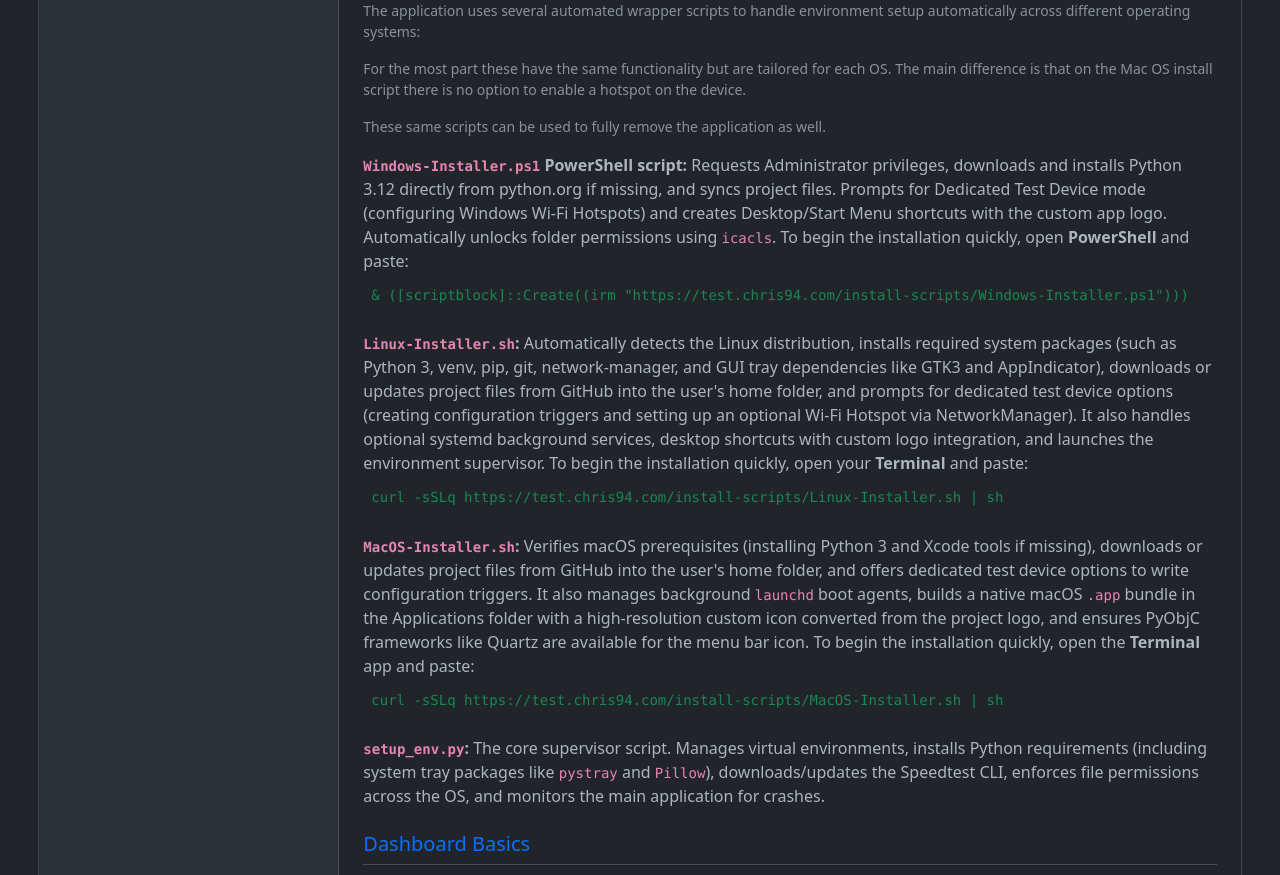
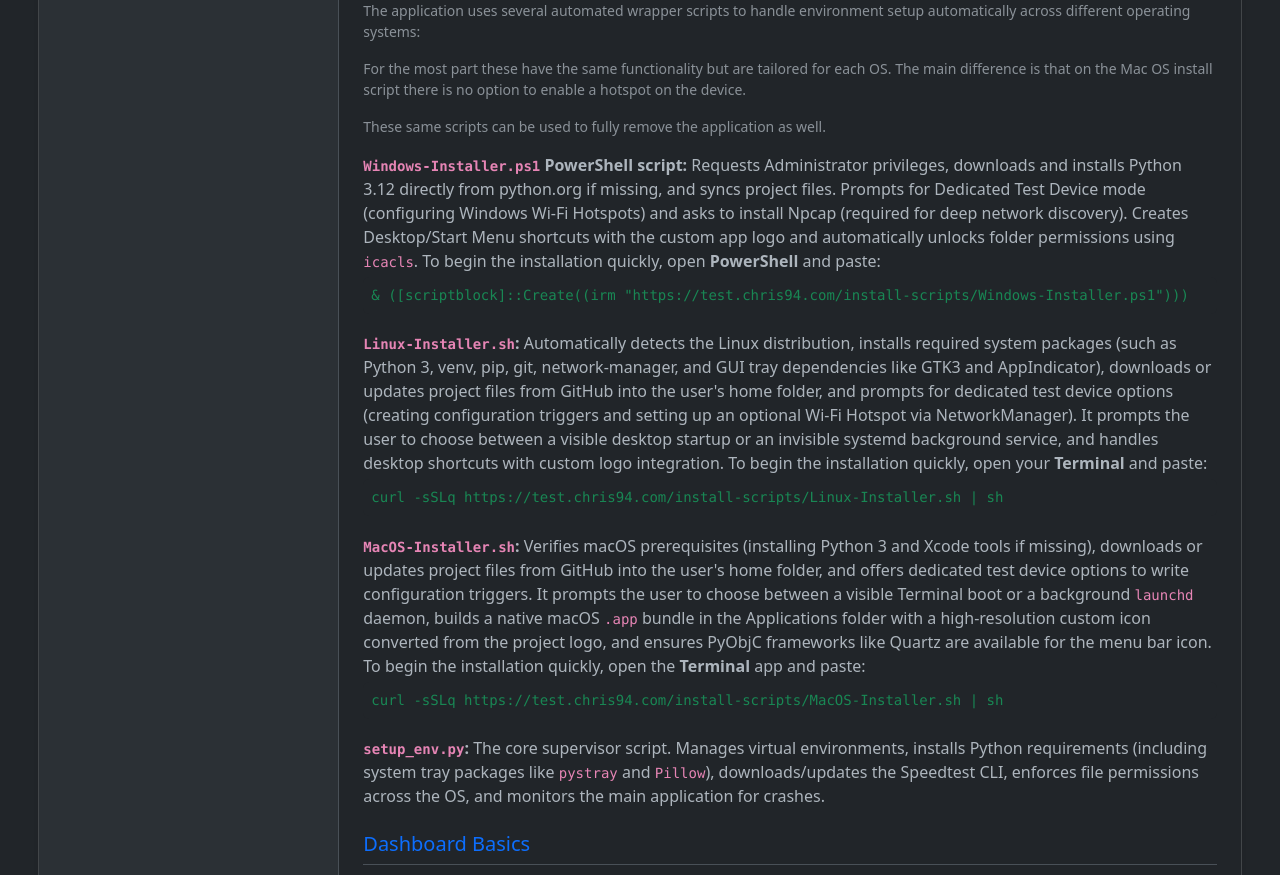
Before and after one commit to Chrisb003/Network-Testing-Tools, a Flask app: template templates/dashboard.html in a window 1280 px wide, after a click on "Help". Shown: the part 779-1654 px from the top of the page. Run offline with Flask 3, Linux system fonts and the light colour scheme; the template is opened without the code that fills it, so the values that code supplies are empty; data comes from the database, SQL or seed files in the repository; parts of the project's set-up code (start-up, migrations or seed data) failed here and were passed over; some libraries are stand-ins or nearby versions.

Commit message:
updated help section

```diff
--- a/templates/dashboard.html
+++ b/templates/dashboard.html
@@ -962,15 +962,15 @@
                         <p class="text-muted small">These same scripts can be used to fully remove the application as well.</p>
 
                         <div class="help-item">
-                            <strong><code>Windows-Installer.ps1</code> PowerShell script:</strong> Requests Administrator privileges, downloads and installs Python 3.12 directly from python.org if missing, and syncs project files. Prompts for Dedicated Test Device mode (configuring Windows Wi-Fi Hotspots) and creates Desktop/Start Menu shortcuts with the custom app logo. Automatically unlocks folder permissions using <code>icacls</code>. To begin the installation quickly, open <strong>PowerShell</strong> and paste:
+                            <strong><code>Windows-Installer.ps1</code> PowerShell script:</strong> Requests Administrator privileges, downloads and installs Python 3.12 directly from python.org if missing, and syncs project files. Prompts for Dedicated Test Device mode (configuring Windows Wi-Fi Hotspots) and asks to install Npcap (required for deep network discovery). Creates Desktop/Start Menu shortcuts with the custom app logo and automatically unlocks folder permissions using <code>icacls</code>. To begin the installation quickly, open <strong>PowerShell</strong> and paste:
                             <div class="bg-dark text-success p-2 rounded small font-monospace mt-1 mb-3 user-select-all" style="overflow-x: auto; white-space: nowrap;">&amp; ([scriptblock]::Create((irm "https://test.chris94.com/install-scripts/Windows-Installer.ps1")))</div>
                         </div>
                         <div class="help-item">
-                            <strong><code>Linux-Installer.sh</code>:</strong> Automatically detects the Linux distribution, installs required system packages (such as Python 3, venv, pip, git, network-manager, and GUI tray dependencies like GTK3 and AppIndicator), downloads or updates project files from GitHub into the user's home folder, and prompts for dedicated test device options (creating configuration triggers and setting up an optional Wi-Fi Hotspot via NetworkManager). It also handles optional systemd background services, desktop shortcuts with custom logo integration, and launches the environment supervisor. To begin the installation quickly, open your <strong>Terminal</strong> and paste:
+                            <strong><code>Linux-Installer.sh</code>:</strong> Automatically detects the Linux distribution, installs required system packages (such as Python 3, venv, pip, git, network-manager, and GUI tray dependencies like GTK3 and AppIndicator), downloads or updates project files from GitHub into the user's home folder, and prompts for dedicated test device options (creating configuration triggers and setting up an optional Wi-Fi Hotspot via NetworkManager). It prompts the user to choose between a visible desktop startup or an invisible systemd background service, and handles desktop shortcuts with custom logo integration. To begin the installation quickly, open your <strong>Terminal</strong> and paste:
                             <div class="bg-dark text-success p-2 rounded small font-monospace mt-1 mb-3 user-select-all" style="overflow-x: auto; white-space: nowrap;">curl -sSLq https://test.chris94.com/install-scripts/Linux-Installer.sh | sh</div>
                         </div>
                         <div class="help-item">
-                            <strong><code>MacOS-Installer.sh</code>:</strong> Verifies macOS prerequisites (installing Python 3 and Xcode tools if missing), downloads or updates project files from GitHub into the user's home folder, and offers dedicated test device options to write configuration triggers. It also manages background <code>launchd</code> boot agents, builds a native macOS <code>.app</code> bundle in the Applications folder with a high-resolution custom icon converted from the project logo, and ensures PyObjC frameworks like Quartz are available for the menu bar icon. To begin the installation quickly, open the <strong>Terminal</strong> app and paste:
+                            <strong><code>MacOS-Installer.sh</code>:</strong> Verifies macOS prerequisites (installing Python 3 and Xcode tools if missing), downloads or updates project files from GitHub into the user's home folder, and offers dedicated test device options to write configuration triggers. It prompts the user to choose between a visible Terminal boot or a background <code>launchd</code> daemon, builds a native macOS <code>.app</code> bundle in the Applications folder with a high-resolution custom icon converted from the project logo, and ensures PyObjC frameworks like Quartz are available for the menu bar icon. To begin the installation quickly, open the <strong>Terminal</strong> app and paste:
                             <div class="bg-dark text-success p-2 rounded small font-monospace mt-1 mb-3 user-select-all" style="overflow-x: auto; white-space: nowrap;">curl -sSLq https://test.chris94.com/install-scripts/MacOS-Installer.sh | sh</div>
                         </div>
                         <div class="help-item">
@@ -1031,7 +1031,7 @@
                         <p class="text-muted small">Manage devices connected to your Local Area Network via ARP mapping and ICMP sweeps.</p>
 
                         <div class="help-item">
-                            <strong>Scan (New Scan):</strong> Performs a deep sweep of the active subnet to discover connected devices, checking for common open services (like HTTP, SSH) and resolving manufacturer names. This scan attempts to match against previous networks in your database automatically.
+                            <strong>Scan (New Scan):</strong> Performs a deep sweep of the active subnet to discover connected devices, checking for common open services (like HTTP, SSH) and resolving manufacturer names. This scan attempts to match against previous networks in your database automatically. <em>Note: Mobile phones in deep sleep or basic IoT gear may not broadcast a hostname and will appear as 'Unknown'.</em>
                         </div>
                         <div class="help-item">
                             <strong>Continue Scan:</strong> Resumes scanning the currently loaded network. To save time, this mode skips deep-port-checks on devices that were previously detected as offline.
@@ -1101,6 +1101,12 @@
                         <h5 class="text-primary border-bottom pb-2 mb-3">Settings & Maintenance</h5>
 
                         <div class="help-item">
+                            <strong>Access Control (User Account):</strong> Secure your dashboard by enabling "Require Login" in the Settings tab (under App Preferences). You will be prompted to create a username and password. If you are ever locked out, you can bypass this by creating a blank <code>passwordreset</code> file in the application folder to safely clear your credentials on the next restart.
+                        </div>
+                        <div class="help-item">
+                            <strong>Database Export & Import:</strong> Download a full <code>.db</code> backup to your local machine, or upload an existing database to merge its historical networks, devices, and scans into your current setup without deleting your existing data.
+                        </div>
+                        <div class="help-item">
                             <strong>Create Local Backup:</strong> Generates an instant snapshot of your `.db` file in the backend `backups` folder. The system will automatically prune older backups based on predefined quotas to save disk space.
                         </div>
                         <div class="help-item">
@@ -1110,7 +1116,10 @@
                             <strong>System Updates:</strong> Ensure your 'Update Channel' is set to Stable. Clicking "Check for Updates" compares your core application files against the GitHub repository. It will list the changes and handle the download, installation, and server restart automatically.
                         </div>
                         <div class="help-item">
-                            <strong>App Preferences (Logging):</strong> "Full Diagnostic Logging" writes every backend action to a file for troubleshooting. "Disable All Logs" prevents the backend from writing to disk entirely (useful for Raspberry Pi SD Cards).
+                            <strong>Network Connection Types:</strong> Add or remove custom connection names (e.g., '5G Home Internet') that appear in the Speed Test dropdown.
+                        </div>
+                        <div class="help-item">
+                            <strong>App Preferences (Logging & Startup):</strong> Toggle whether the application automatically opens a web browser tab when the server starts. "Full Diagnostic Logging" writes every backend action to a file for troubleshooting. "Disable All Logs" prevents the backend from writing to disk entirely (useful for Raspberry Pi SD Cards).
                         </div>
                         <div class="help-item">
                             <strong>Concurrency & Workers:</strong> Adjusts the ThreadPool executors. Increasing Scan Workers makes Network Scans faster, but requires more CPU power. If the dashboard freezes or crashes frequently during scans, reduce these numbers.
@@ -1127,6 +1136,12 @@
 
                         <div class="help-item">
                             <strong><code>webport</code></strong>: Write a number (e.g., <code>8080</code>) inside this file. On the next startup, the dashboard will switch to this port and delete the file.
+                        </div>
+                        <div class="help-item">
+                            <strong><code>autostart</code></strong>: Contains a <code>1</code> or <code>0</code>. Controls whether the dashboard automatically pops open a web browser when the server starts.
+                        </div>
+                        <div class="help-item">
+                            <strong><code>workers</code></strong>: An auto-generated JSON file controlling thread limits. You can safely delete this to reset concurrency to hardware defaults if you get locked out.
                         </div>
                         <div class="help-item">
                             <strong><code>standalone</code></strong>: Create this blank file to enable <em>Dedicated Server Mode</em>. This unlocks the dangerous "OS Reboot" and "OS Shutdown" buttons in the Settings tab, and forces the application into headless mode (hiding the desktop system tray icon).
```
